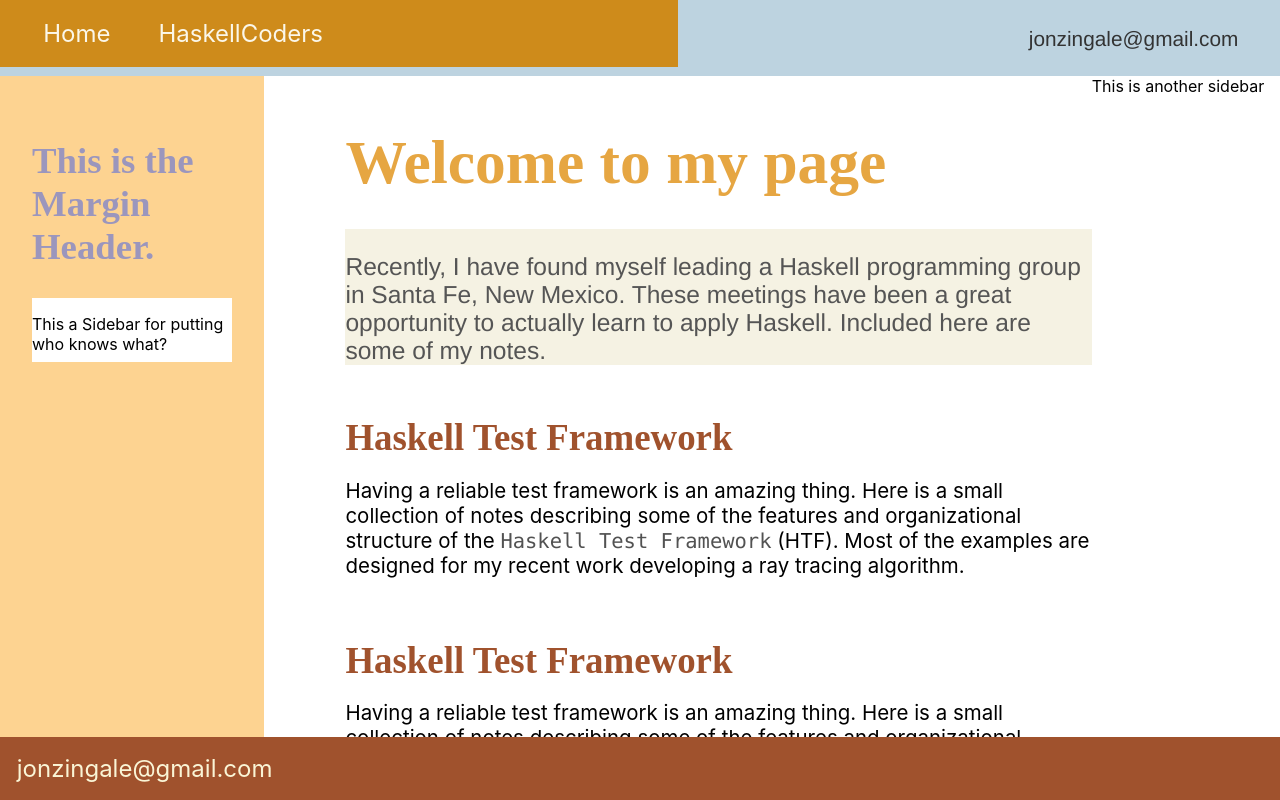
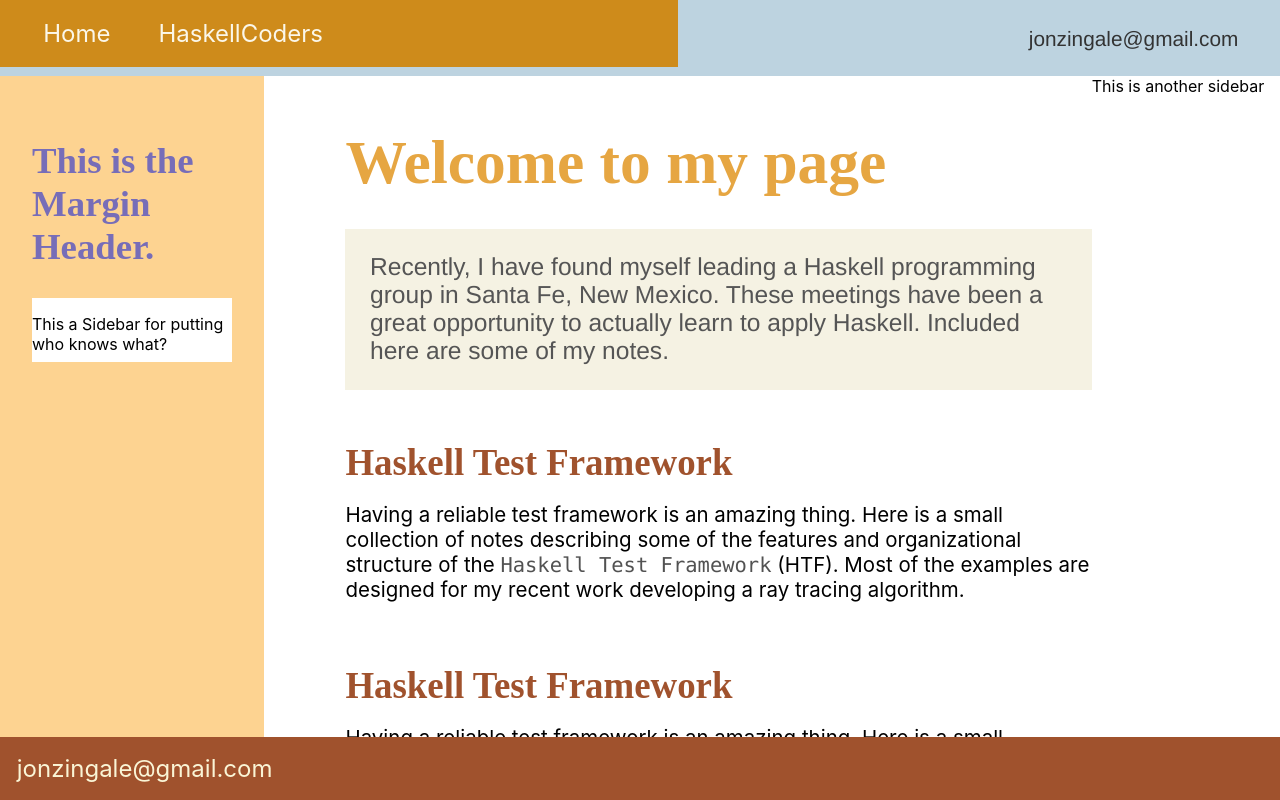
Before and after one commit to jonzingale/Website, a React (Create React App) app: page / in a window 1280 px wide. Shown: the top 800 px of the page. Built offline with nearby package versions, Linux system fonts and the light colour scheme; a web font is replaced by a local one.

Commit message:
css border

```diff
--- a/src/css/main.css
+++ b/src/css/main.css
@@ -132,7 +132,7 @@ footer {
 .introduction {
   color: var(--global-color-intro-text);
   background-color: var(--global-color-intro-background);
-  padding-top: 1em;
+  padding: 1em;
   align-items:center;
   font-size: 1.2em;
   font-family: helvetica;
@@ -145,6 +145,10 @@ footer {
 }
 
 .sidebar-content {
+  border-style: solid;
+  border-color: var(--global-color-border);
+  border-width: 1px;
+
   font-family: helvetica;
   background-color: var(--global-color-sidebar-content-background);
   color: var(--global-color-sidebar-text);
--- a/src/css/themes/job-theme.css
+++ b/src/css/themes/job-theme.css
@@ -19,6 +19,7 @@
 
   /* undefined, inherited from main.css */
   /*--global-color-card-background: #ecc1bc;*/
+  --global-color-border: #94394b ;
   --global-color-sidebar-text: #2a3432;
   --global-color-sidebar-content-background: #fbebdc;
   --global-color-h1: #55376f;
@@ -27,9 +28,9 @@
   --global-color-nav-text: #94394b;
   --global-color-header-background : #a2cfc9;
   --global-color-header-text: #483c32;
-  --global-color-title: #94394b;
+  --global-color-title: #d05932;
   --global-color-intro-background: #ffffff;
-  --global-color-intro-text: #881c23;
+  --global-color-intro-text: #55376f;
   --global-color-sidebar-background: #c6b96d;
   --global-color-content-link: #d05932;
   --global-color-footer-background: #55565d;
--- a/src/css/themes/main-theme.css
+++ b/src/css/themes/main-theme.css
@@ -6,7 +6,8 @@
   --global-color-nav-text: #fbf7e9; /*light Cinnamon Toast*/
 
   --global-color-title: #e6a642; /*goldenrod*/
-  --global-color-h1: #9b96bd; /*strong periwinkle*/
+
+  --global-color-h1: #776db8; /*strong periwinkle*/
 
   --global-color-code: #525252; /* middle grey */
   --global-color-content-link: #a0522d; /* Rust */
@@ -18,6 +19,7 @@
   --global-color-sidebar-background: #fdd391; /*goldenrod*/
   --global-color-sidebar-text: #2a3432;
   --global-color-sidebar-content-background: #fbebdc;
+  --global-color-border: #94394b ;
 
   --global-color-footer-background: #a0522d; /*rust*/
   --global-color-footer-text: #faf5d6; /*eggshell*/
```
